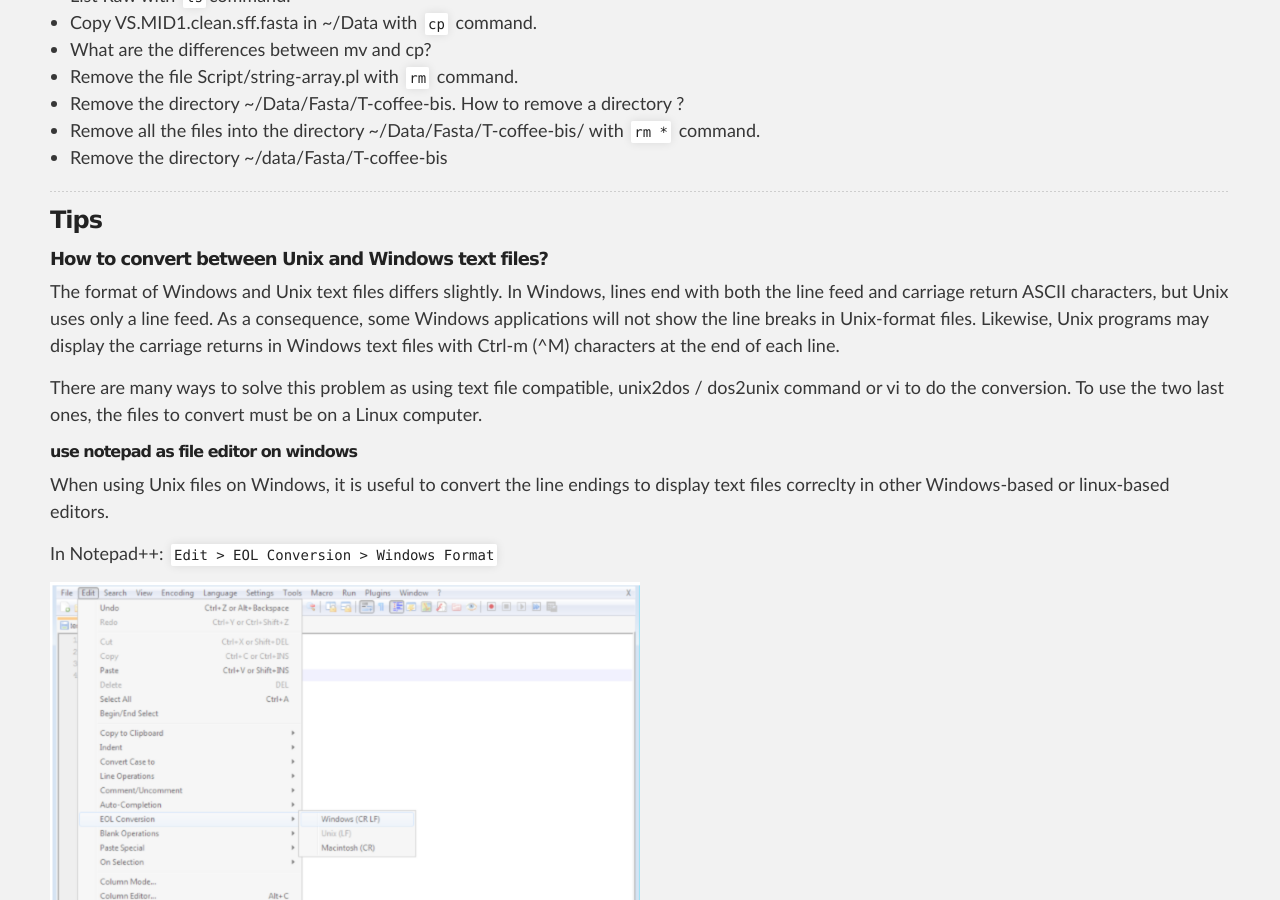
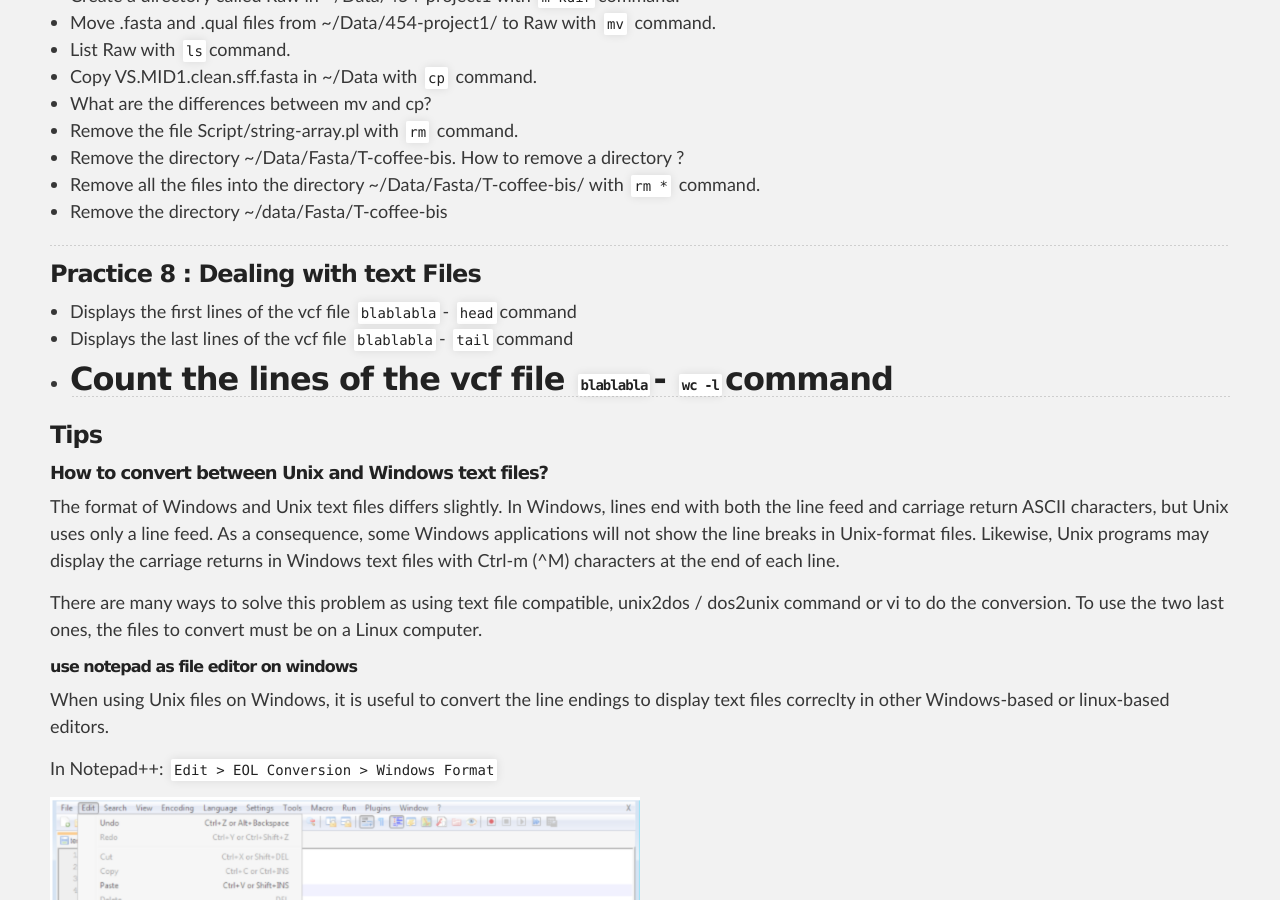
Before and after one commit to SouthGreenPlatform/trainings, a Jekyll site: the page built from _pages/linux/linuxPractice.md, in a window 1280 px wide and 900 px high, scrolled down 3900 px. Built offline with Jekyll 4.4.1, drawn with Linux system fonts in a browser that asks for light colours; nearby versions of some CDN libraries; some of the changed text lies outside the part shown.

Commit message:
Update linuxPractice.md

```diff
--- a/_pages/linux/linuxPractice.md
+++ b/_pages/linux/linuxPractice.md
@@ -26,6 +26,8 @@ description: Linux Practice page
 * [Practice 4: List the files using `ls` command](#practice-4)
 * [Practice 5 : List the files using `ls` command and metacaracter _*_](#practice-5)
 * [practice-6 : Moving into file system using `cd`and `ls` commands](#practice-6)
+* [practice-7 : Manipulating Files and Folders](#practice-7)
+* [practice-8 : Deling with text files](#practice-8)
 * [Tips](#tips)
   - [How to convert between Unix and Windows text files?](#convertFileFormat)
   - [How to open and read a file through a text editor on a distant linux server?](#readFile)
@@ -159,6 +161,15 @@ In the FileZilla menu, go to _File > Site Manager_. Then go through these 5 step
 * Remove the directory ~/data/Fasta/T-coffee-bis
 
 -----------------------
+
+<a name="practice-8"></a>
+### Practice 8 : Dealing with text Files
+
+* Displays the first lines of the vcf file `blablabla`- `head`command
+* Displays the last lines of the vcf file `blablabla`- `tail`command
+* Count the lines of the vcf file `blablabla`- `wc -l`command
+-----------------------
+
 <a name="tips"></a>
 ### Tips
 
```
